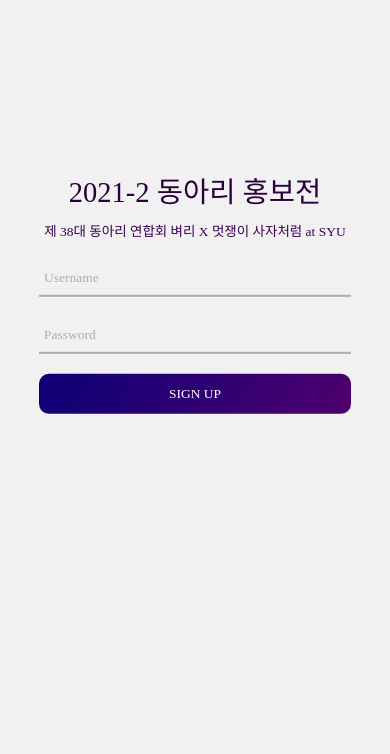
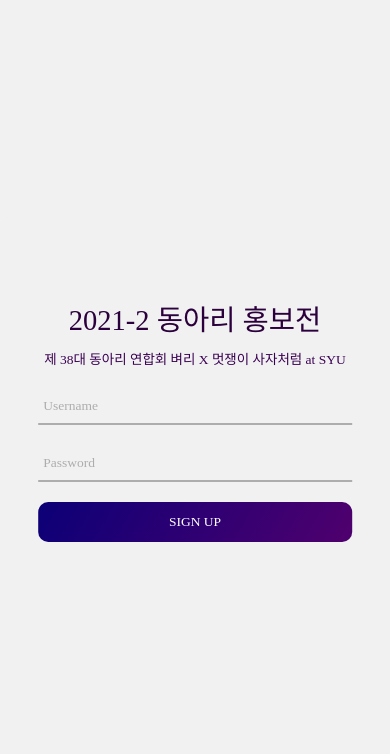
Before and after one commit to SYULION9TH/2021-syu-club, a Django app: template onlineclub/accounts/templates/login.html in a window 390 px wide. Shown: the top 754 px of the page. Run offline with Django 3.2, Linux system fonts and the light colour scheme; the template is opened without the code that fills it, so the values that code supplies are empty; some web fonts are replaced.

Commit message:
수정 끝

```diff
--- a/onlineclub/accounts/templates/login.css
+++ b/onlineclub/accounts/templates/login.css
@@ -27,7 +27,7 @@ body {font-size: 1rem;}
 html, body {
     max-width: 100%;
     overflow-x: hidden;
-    }
+}
 
 body {
     height: 100%;
@@ -35,7 +35,7 @@ body {
     background-image: linear-gradient(120deg, #1e2358, #58007a);
 }
 
-.login-form {
+.alll {
     width: 360px;
     background: #f1f1f1;
     height: 55%;
@@ -47,6 +47,17 @@ body {
     transform: translate(-50%,-50%);
 }
 
+.login-form {
+    width: 360px;
+    background: #f1f1f1;
+    height: 315px;
+    padding: 80rem 40rem;
+    border-radius: 10px;
+    position: absolute;
+    left: 50%;
+    top: 50%;
+    transform: translate(-50%,-50%);
+}
 
 .on11 {
     text-align: center;
@@ -133,12 +144,19 @@ body {
 @media (min-width:0) and (max-width: 440px) {
     body{
         margin: 0;
-        background: #f1f1f1;
+        background:#f1f1f1;;
+    }
+
+    .alll {
+        width: 80%;
+        height: 50%;
+        background: #f1f1f1;;
+
     }
 
     .login-form{
         width: 80%;
-        height: 60%;
+        height: 250px;
     }
 
     .on11{
--- a/onlineclub/accounts/templates/login.html
+++ b/onlineclub/accounts/templates/login.html
@@ -10,7 +10,7 @@
     <script src="https://cdnjs.cloudflare.com/ajax/libs/jquery/3.6.0/jquery.min.js"></script>
 </head>
 <body>
-
+    <div class="alll">
         <form action="animatedLogin.html" class="login-form">
 
             <div class="on11">2021-2 동아리 홍보전</div>
@@ -28,8 +28,8 @@
 
             <input type="submit" class="sub" value="SIGN UP">
 
-
         </form>
+    </div>
 
     <script type="text/javascript">
         $(".txti input").on("focus",function(){
```
Also changed, not shown: onlineclub/base/static/intro.css (+9 -1 lines), onlineclub/static/intro.css (+9 -1 lines). Lines whose indentation alone changed are shown as unchanged.
